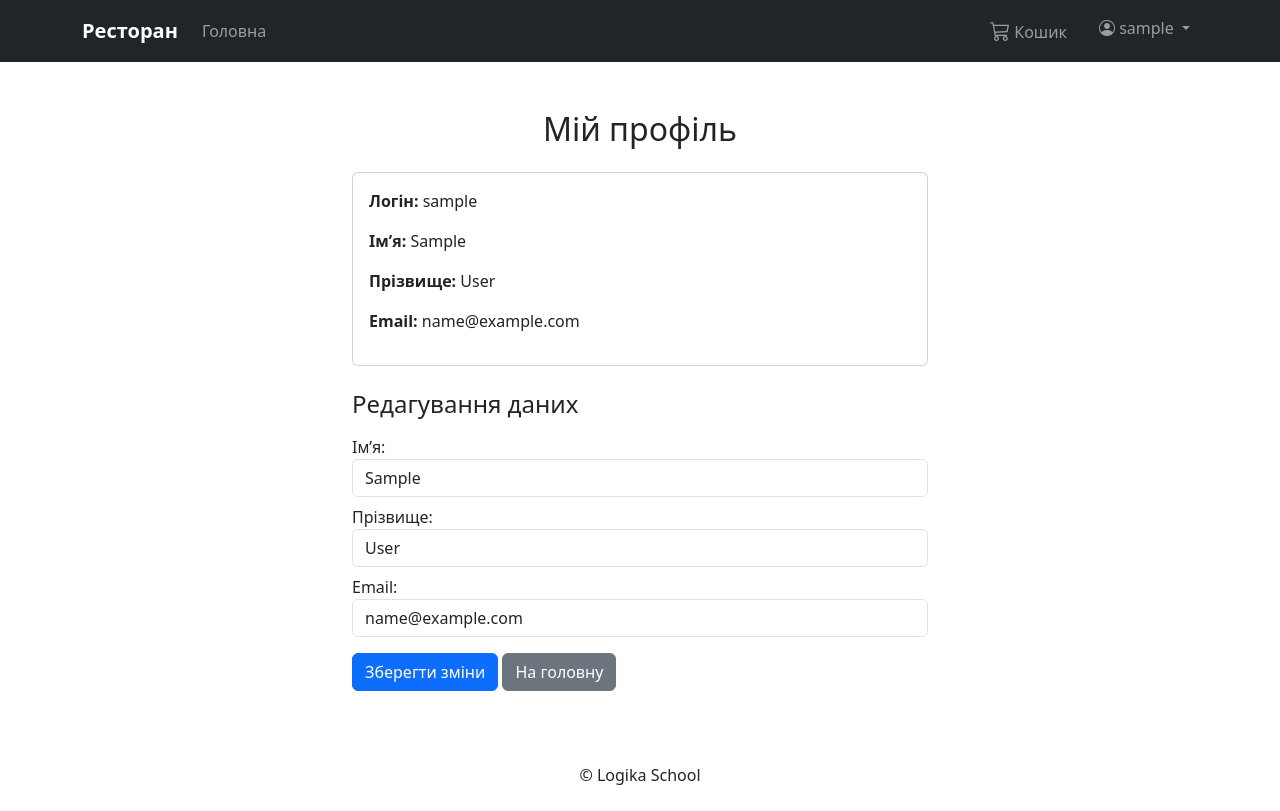
After one commit to OlegSynyshyn/restaurant_app, a Django app: page /profile/ in a window 1280 px wide. The commit adds this page. Run offline with Django 5.2, Linux system fonts and the light colour scheme; the visitor is signed in with stand-in values (Sample User, id 1).

Commit message:
add ProfileView

```diff
--- a/accounts/forms.py
+++ b/accounts/forms.py
@@ -27,3 +27,20 @@ class RegisterForm(UserCreationForm):
 
         self.fields['password1'].widget = forms.PasswordInput(attrs={'class': 'form-control mb-2'})
         self.fields['password2'].widget = forms.PasswordInput(attrs={'class': 'form-control mb-2'})
+
+
+
+class ProfileForm(forms.ModelForm):
+    class Meta:
+        model = User
+        fields = ['first_name', 'last_name', 'email']
+        labels = {
+            'first_name': 'Імʼя',
+            'last_name': 'Прізвище',
+            'email': 'Email',
+        }
+
+    def __init__(self, *args, **kwargs):
+        super().__init__(*args, **kwargs)
+        for field in self.fields:
+            self.fields[field].widget.attrs.update({'class': 'form-control mb-2'})
--- a/accounts/urls.py
+++ b/accounts/urls.py
@@ -6,4 +6,5 @@ urlpatterns = [
     path('register/', views.RegisterView.as_view(), name='register'),
     path('login/', views.CustomLoginView.as_view(), name='login'),
     path('logout/', views.CustomLogoutView.as_view(), name='logout'),
+    path('profile/', views.ProfileView.as_view(), name='profile'),
 ]
--- a/accounts/views.py
+++ b/accounts/views.py
@@ -1,10 +1,12 @@
 from django.shortcuts import render, redirect
 from django.contrib.auth.views import LoginView, LogoutView
-from django.views.generic import CreateView
+from django.views.generic import CreateView, UpdateView
 from django.contrib.auth.models import User
 from django.urls import reverse_lazy
 from django.contrib.auth import logout
 from django.views import View
+from django.contrib.auth.mixins import LoginRequiredMixin
+from accounts.forms import LoginForm, RegisterForm, ProfileForm
 
 from accounts.forms import LoginForm, RegisterForm
 
@@ -27,3 +29,13 @@ class RegisterView(CreateView):
     template_name = 'accounts/register.html'
     form_class = RegisterForm
     success_url = reverse_lazy('login')
+
+
+class ProfileView(LoginRequiredMixin, UpdateView):
+    model = User
+    form_class = ProfileForm
+    template_name = "accounts/profile.html"
+    success_url = reverse_lazy("profile")
+
+    def get_object(self, queryset=None):
+        return self.request.user
--- /dev/null
+++ b/templates/accounts/profile.html
@@ -0,0 +1,27 @@
+{% extends "base.html" %}
+
+{% block content %}
+<div class="container py-4" style="max-width: 600px;">
+
+    <h2 class="text-center mb-4">Мій профіль</h2>
+
+    <div class="card mb-4">
+        <div class="card-body">
+            <p><strong>Логін:</strong> {{ request.user.username }}</p>
+            <p><strong>Імʼя:</strong> {{ request.user.first_name|default:"—" }}</p>
+            <p><strong>Прізвище:</strong> {{ request.user.last_name|default:"—" }}</p>
+            <p><strong>Email:</strong> {{ request.user.email|default:"—" }}</p>
+        </div>
+    </div>
+
+    <h4 class="mb-3">Редагування даних</h4>
+
+    <form method="post">
+        {% csrf_token %}
+        {{ form.as_div }}
+        <button class="btn btn-primary mt-2" type="submit">Зберегти зміни</button>
+        <a href="{% url 'home' %}" class="btn btn-secondary mt-2">На головну</a>
+    </form>
+
+</div>
+{% endblock %}
--- a/templates/menu.html
+++ b/templates/menu.html
@@ -37,7 +37,7 @@
                         </a>
 
                         <ul class="dropdown-menu dropdown-menu-end">
-                            <li><a class="dropdown-item" href="#">Мій профіль</a></li>
+                            <a class="dropdown-item" href="{% url 'profile' %}">Мій профіль</a>
                             <li><a class="dropdown-item" href="#">Мої замовлення</a></li>
                             <li><hr class="dropdown-divider"></li>
                             <li>
```
